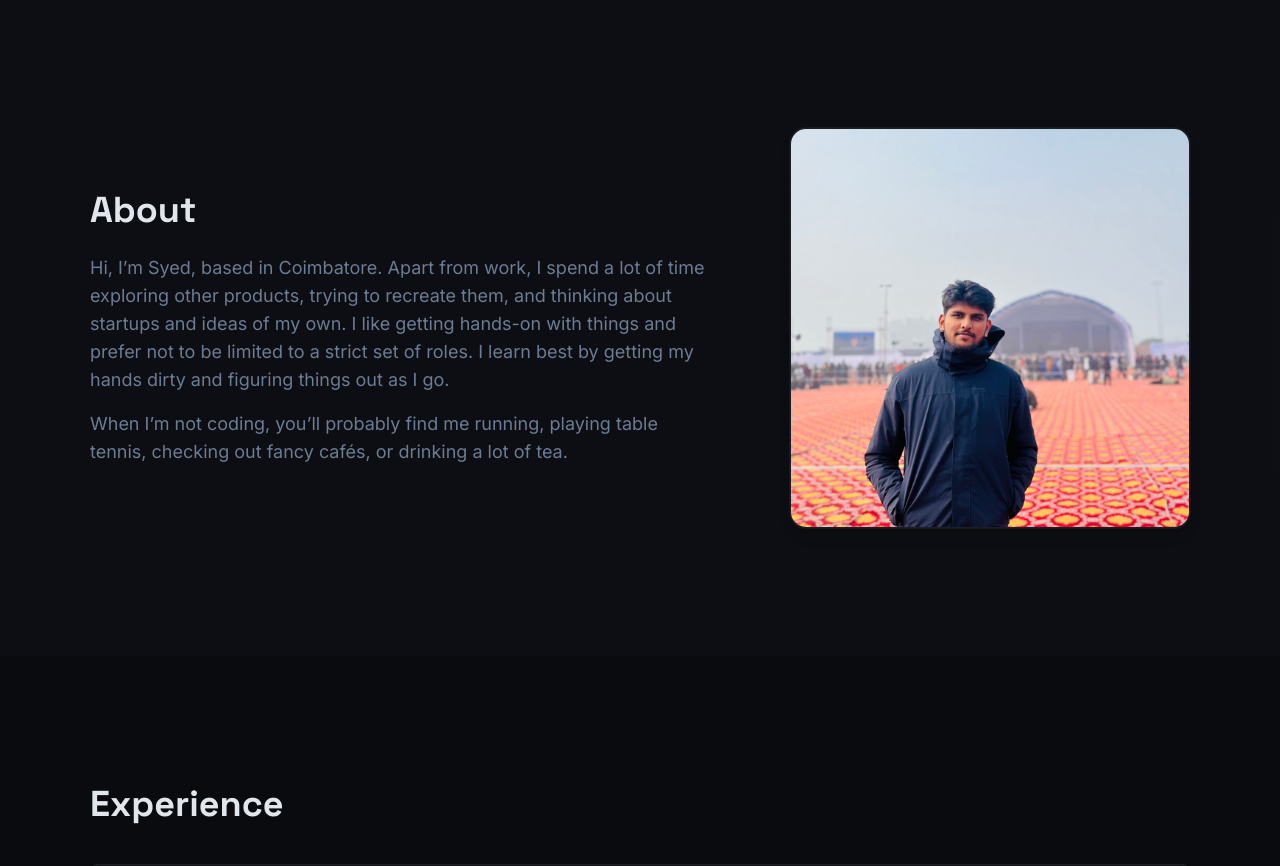
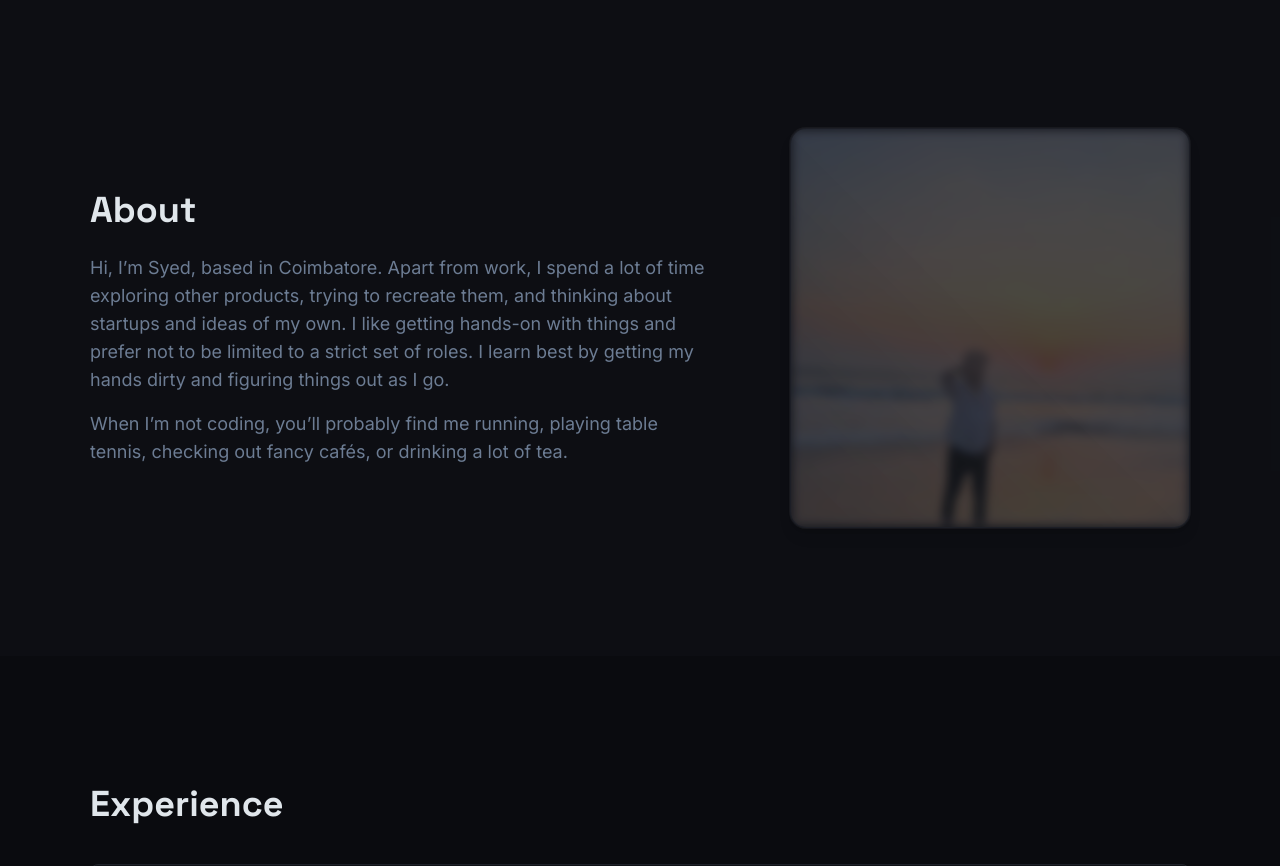
Before and after one commit to SYEDAHAMED29/portfolio, a React (Vite) app: page / in a window 1280 px wide. Shown: the part 800-1666 px from the top of the page. Built offline with nearby package versions, Linux system fonts and the light colour scheme; the HTML template or start-up script is replaced by a standard one.

Commit message:
ADD: 2 other images for about me section

```diff
--- a/src/components/portfolio/About.tsx
+++ b/src/components/portfolio/About.tsx
@@ -1,7 +1,26 @@
-import { motion } from "framer-motion";
+import { useEffect, useState } from "react";
+import { motion, AnimatePresence } from "framer-motion";
 import { siteData } from "@/data/site";
 
+const ABOUT_IMAGES = [
+  { src: "/syed.jpg", alt: "Syed Aashiq Ahamed" },
+  { src: "/syed-thrissur.jpeg", alt: "Syed at Thrissur beach" },
+  { src: "/syed-varkala.jpeg", alt: "Syed at varkala" },
+];
+
 const About = () => {
+  const [active, setActive] = useState(0);
+
+  useEffect(() => {
+    const id = window.setInterval(() => {
+      setActive((prev) => (prev + 1) % ABOUT_IMAGES.length);
+    }, 3000);
+
+    return () => window.clearInterval(id);
+  }, []);
+
+  const current = ABOUT_IMAGES[active];
+
   return (
     <section id="about" className="section-padding bg-card/50">
       <div className="container-narrow">
@@ -9,7 +28,7 @@ const About = () => {
           initial={{ opacity: 0, y: 16 }}
           whileInView={{ opacity: 1, y: 0 }}
           viewport={{ once: true, margin: "-100px" }}
-          transition={{ duration: 0.5 }}
+          transition={{ duration: 0.4 }}
           className="
             flex flex-col-reverse items-start gap-10
             md:flex-row md:items-center md:justify-between md:gap-20
@@ -33,7 +52,7 @@ const About = () => {
             </div>
           </div>
 
-          {/* Image */}
+          {/* Image (auto-rotating, premium crossfade) */}
           <div className="w-full md:w-auto flex justify-center md:justify-end">
             <div
               className="
@@ -42,14 +61,27 @@ const About = () => {
                 shadow-lg ring-1 ring-foreground/5
               "
             >
-              <div className="aspect-square w-full">
-                <img
-                  src="/syed.jpg"
-                  alt="Syed Aashiq Ahamed"
-                  loading="lazy"
-                  decoding="async"
-                  className="h-full w-full object-cover object-[50%_25%]"
-                />
+              <div className="aspect-square w-full relative">
+                <AnimatePresence mode="wait">
+                  <motion.img
+                    key={current.src}
+                    src={current.src}
+                    alt={current.alt}
+                    loading="lazy"
+                    decoding="async"
+                    className="absolute inset-0 h-full w-full object-cover object-[50%_25%]"
+                    initial={{ opacity: 0, scale: 1.03, filter: "blur(6px)" }}
+                    animate={{ opacity: 1, scale: 1, filter: "blur(0px)" }}
+                    exit={{ opacity: 0, scale: 0.99, filter: "blur(6px)" }}
+                    transition={{
+                      duration: 0.75,
+                      ease: [0.22, 1, 0.36, 1], // premium easeOut
+                    }}
+                  />
+                </AnimatePresence>
+
+                {/* Subtle overlay (premium depth) */}
+                <div className="pointer-events-none absolute inset-0 bg-gradient-to-tr from-black/10 via-transparent to-transparent" />
               </div>
             </div>
           </div>
```
Also changed, not shown: public/syed-thrissur.jpeg (added), public/syed-varkala.jpeg (added).
